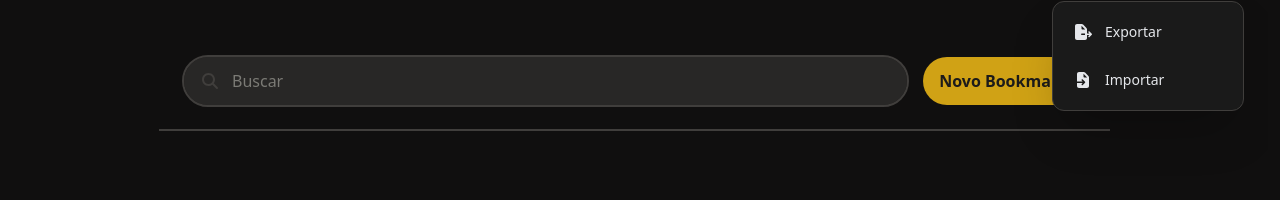
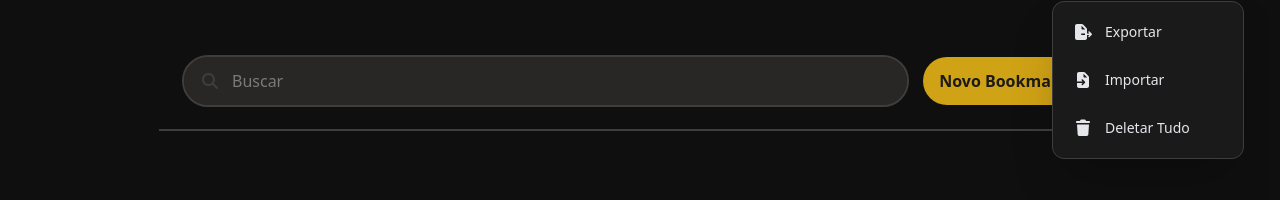
Before and after one commit to muginito/my-bookmarks-site, a React (Vite) app: page / in a window 1280 px wide. Both pictures are taken after a click on the button 1220 px from the left and 56 px from the top of the page. Shown: the part 95-295 px from the top of the page. Built offline with nearby package versions, Linux system fonts and the light colour scheme.

Commit message:
Adicionei o botão delete no menu

```diff
--- a/src/App.jsx
+++ b/src/App.jsx
@@ -119,7 +119,7 @@ function App() {
   assim quando o botão some, o icone tem que ir junto */
   return (
     <>
-      <div className="relative flex justify-center items-center w-full mt-8 mb-12 md:mb-18 px-6">
+      <div className="relative z-0 flex justify-center items-center w-full mt-8 mb-12 md:mb-18 px-6">
         <h1
           className="w-full font-heading font-bold text-yellow-400 text-2xl md:text-5xl text-center"
         >
@@ -131,6 +131,7 @@ function App() {
             onImport={importBookmarks}
             isMenuOpen={isMenuOpen}
             setIsMenuOpen={setIsMenuOpen}
+            onDeleteAll={deleteAllBookmarks}
           />
         </div>
       </div>
--- a/src/components/DropDown.jsx
+++ b/src/components/DropDown.jsx
@@ -1,9 +1,9 @@
-import { faBars, faFileExport, faFileImport } from "@fortawesome/free-solid-svg-icons"
+import { faBars, faFileExport, faFileImport, faTrash } from "@fortawesome/free-solid-svg-icons"
 import { FontAwesomeIcon } from "@fortawesome/react-fontawesome"
 import { motion } from "framer-motion"
 import { useEffect } from "react"
 
-export default function DropDown({ onExport, onImport, isMenuOpen, setIsMenuOpen }) {
+export default function DropDown({ onExport, onImport, isMenuOpen, setIsMenuOpen, onDeleteAll }) {
   useEffect(() => {
     function handleClickOutside(event) {
       const menu = document.getElementById("dropdownToggle")
@@ -74,6 +74,19 @@ export default function DropDown({ onExport, onImport, isMenuOpen, setIsMenuOpen
           <FontAwesomeIcon icon={faFileImport} className="w-5" />
           <span className="font-medium text-sm">Importar</span>
         </label>
+        {/* Opção de Deletar Tudo */}
+        <button
+          onClick={() => {
+            if (onDeleteAll) onDeleteAll()
+            setIsMenuOpen(false) // Fecha o menu ao clicar
+          }}
+          className="flex items-center gap-3 hover:bg-red-500/10 p-3 rounded-lg outline-none w-full
+            text-gray-200 hover:text-red-500 text-left transition-all"
+        >
+          {/* Se você tiver o faTrash importado do FontAwesome, use-o aqui: */}
+          <FontAwesomeIcon icon={faTrash} className="w-5" />
+          <span className="font-medium text-sm">Deletar Tudo</span>
+        </button>
       </motion.div>
     </div>
   )
```
